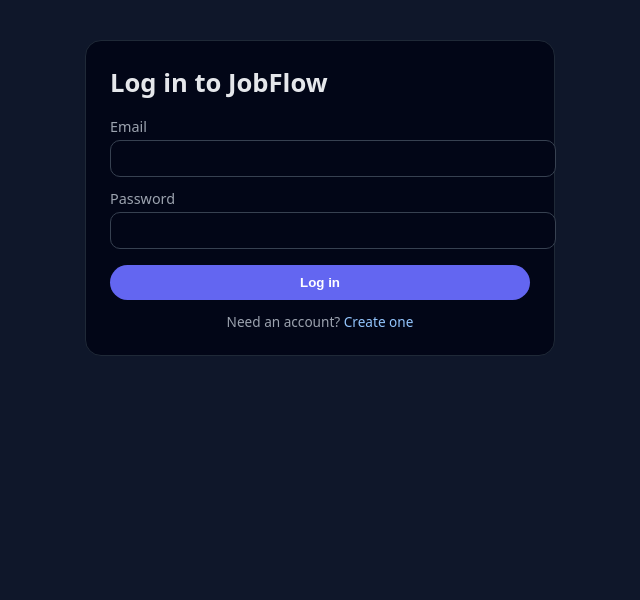
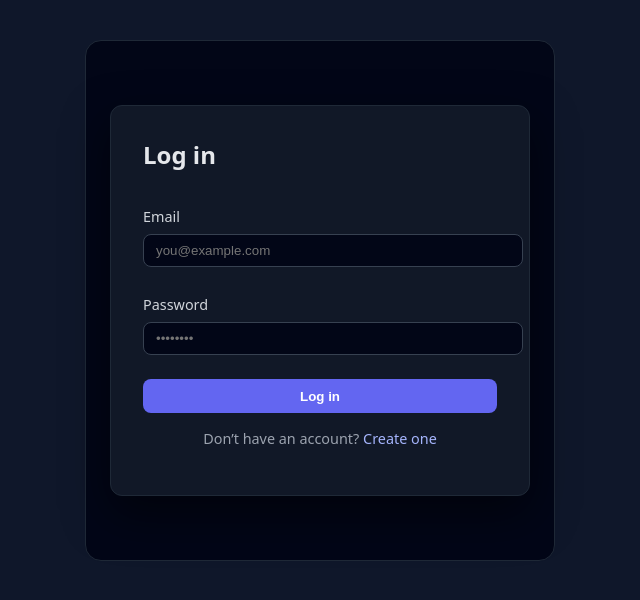
Before and after one commit to Imocoservices/jobflow-cloud-mini, a Flask app: page /login in a window 1280 px wide. Shown: the top 600 px of the page, without its empty margins (320-960 px from the left). Run offline with Flask 3, Linux system fonts and the light colour scheme.

Commit message:
Add login template for auth flow

```diff
--- a/templates/login.html
+++ b/templates/login.html
@@ -1,18 +1,119 @@
 {% extends "base.html" %}
+
+{% block title %}Log in · JobFlow Cloud{% endblock %}
+
 {% block content %}
-<h1>Log in to JobFlow</h1>
-<form method="post">
-  <label for="email">Email</label>
-  <input id="email" name="email" type="email" required>
+<div class="auth-wrapper">
+  <h1>Log in</h1>
 
-  <label for="password">Password</label>
-  <input id="password" name="password" type="password" required>
+  {% with messages = get_flashed_messages(with_categories=true) %}
+    {% if messages %}
+      <div class="flash-messages">
+        {% for category, message in messages %}
+          <div class="flash {{ category }}">{{ message }}</div>
+        {% endfor %}
+      </div>
+    {% endif %}
+  {% endwith %}
 
-  <button type="submit">Log in</button>
-</form>
+  <form method="POST" action="{{ url_for('login') }}">
+    <div class="form-row">
+      <label for="email">Email</label>
+      <input
+        type="email"
+        id="email"
+        name="email"
+        placeholder="you@example.com"
+        required
+      />
+    </div>
 
-<div class="top-link">
-  Need an account?
-  <a href="{{ url_for('register') }}">Create one</a>
+    <div class="form-row">
+      <label for="password">Password</label>
+      <input
+        type="password"
+        id="password"
+        name="password"
+        placeholder="••••••••"
+        required
+      />
+    </div>
+
+    <button type="submit">Log in</button>
+  </form>
+
+  <p class="auth-footer">
+    Don’t have an account?
+    <a href="{{ url_for('register') }}">Create one</a>
+  </p>
 </div>
+
+<style>
+  .auth-wrapper {
+    max-width: 420px;
+    margin: 2.5rem auto;
+    padding: 2rem;
+    background: #111827;
+    border-radius: 0.75rem;
+    border: 1px solid #1f2937;
+    box-shadow: 0 18px 45px rgba(0,0,0,0.5);
+  }
+  .auth-wrapper h1 {
+    margin: 0 0 1.5rem;
+    font-size: 1.5rem;
+  }
+  .form-row {
+    margin-bottom: 1rem;
+    display: flex;
+    flex-direction: column;
+    gap: 0.25rem;
+  }
+  .form-row label {
+    font-size: 0.9rem;
+    color: #d1d5db;
+  }
+  .form-row input {
+    padding: 0.5rem 0.75rem;
+    border-radius: 0.5rem;
+    border: 1px solid #374151;
+    background: #020617;
+    color: #e5e7eb;
+  }
+  button[type="submit"] {
+    width: 100%;
+    padding: 0.6rem 0.75rem;
+    margin-top: 0.5rem;
+    border-radius: 0.5rem;
+    border: none;
+    font-weight: 600;
+    cursor: pointer;
+    background: #6366f1;
+    color: white;
+  }
+  .auth-footer {
+    margin-top: 1rem;
+    font-size: 0.9rem;
+    color: #9ca3af;
+    text-align: center;
+  }
+  .auth-footer a {
+    color: #a5b4fc;
+  }
+  .flash-messages {
+    margin-bottom: 1rem;
+  }
+  .flash {
+    padding: 0.5rem 0.75rem;
+    border-radius: 0.5rem;
+    font-size: 0.85rem;
+  }
+  .flash.success {
+    background: #064e3b;
+    color: #bbf7d0;
+  }
+  .flash.error {
+    background: #7f1d1d;
+    color: #fecaca;
+  }
+</style>
 {% endblock %}
```
